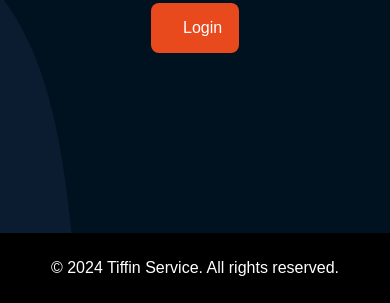
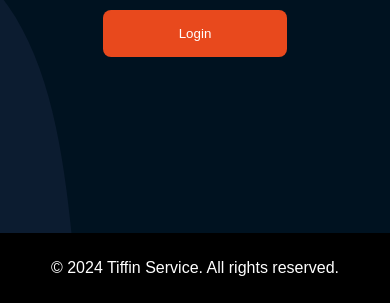
Before and after one commit to Dipan46/MotionCut_Internship_Project5, a plain HTML site: page login.html in a window 390 px wide. Shown: the part 541-844 px from the top of the page. Drawn offline with nearby package versions, Linux system fonts and the light colour scheme; a web font is replaced by a local one.

Commit message:
fixing btn

```diff
--- a/css/login.css
+++ b/css/login.css
@@ -20,18 +20,17 @@ h2 {
 
 .btn {
     display: flex;
-    margin: 0 6rem 0 6rem;
 }
 
 .cta {
-    padding: 1rem 2rem;
     background-color: #e8491d;
     color: white;
     border: none;
     cursor: pointer;
-    font-size: 1rem;
     border-radius: 0.5rem;
     transition: .5s;
+    margin: 0 8rem;
+    padding: 1rem 0;
 }
 
 .cta:hover {
@@ -61,14 +60,21 @@ footer {
         font-size: .8rem;
     }
 
-    input,
-    textarea,
     button {
         display: block;
-        width: 100%;
         margin-bottom: 10px;
         padding: 10px;
         border: 1px solid #ccc;
+    }
+
+    .btn {
+        display: flex;
+        margin: 0 3rem 0 3rem;
+    }
+
+    .cta {
+        margin: 0;
+        padding: 1rem 0;
     }
 
     #loginForm {
--- a/css/register.css
+++ b/css/register.css
@@ -11,6 +11,32 @@ h2 {
     font-size: 3.8rem;
     margin: 0;
 }
+.btn {
+    display: flex;
+    margin: 0 6rem 0 6rem;
+}
+
+.cta {
+    padding: 1rem 2rem;
+    background-color: #e8491d;
+    color: white;
+    border: none;
+    cursor: pointer;
+    font-size: 1rem;
+    border-radius: 0.5rem;
+    transition: .5s;
+}
+
+.cta:hover {
+    box-shadow: 5px 5px 0 0 rgb(0, 0, 0);
+    scale: 1.05;
+}
+
+.cta:active {
+    scale: 1;
+    box-shadow: none;
+}
+
 
 #registerForm {
     display: flex;
```
